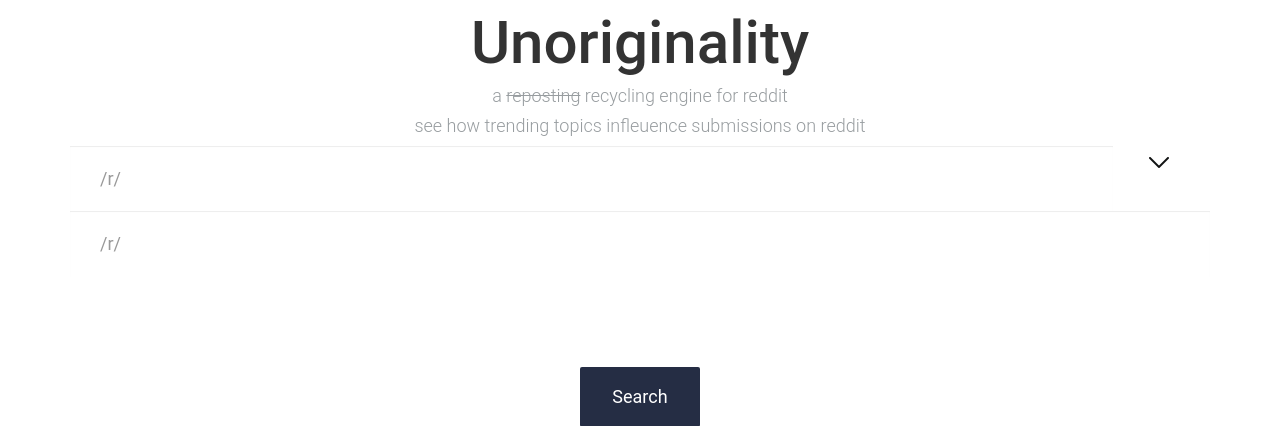
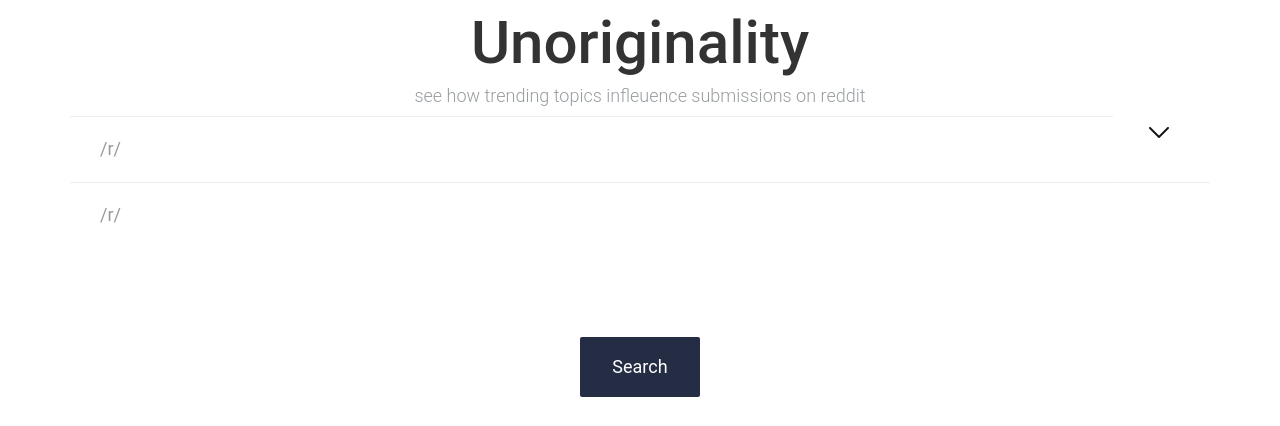
Before and after one commit to mbreiter/unoriginality, a Django app: template unoriginality/templates/unoriginality/home.html in a window 1280 px wide. Shown: the top 426 px of the page. Run offline with Django 3.2, Linux system fonts and the light colour scheme; the template is opened without the code that fills it, so the values that code supplies are empty; some libraries are stand-ins or nearby versions.

Commit message:
changing description

```diff
--- a/unoriginality/templates/unoriginality/header.html
+++ b/unoriginality/templates/unoriginality/header.html
@@ -54,9 +54,7 @@
     <div class="container">
         <div class="row text-center title">
             <h1>Unoriginality</h2>
-            <h5 class="light muted">a <strike>reposting</strike> recycling engine for reddit</h5>
             <h5 class="light muted">see how trending topics infleuence submissions on reddit</h5>
-
         </div>
 
         <form id="search-form" class="form-horizontal" method="get" action="/search/">
```
